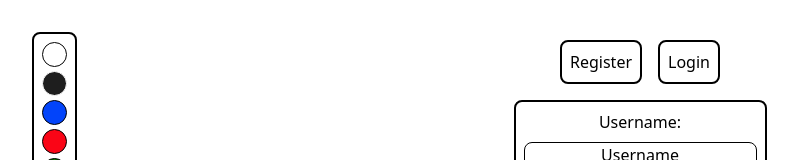
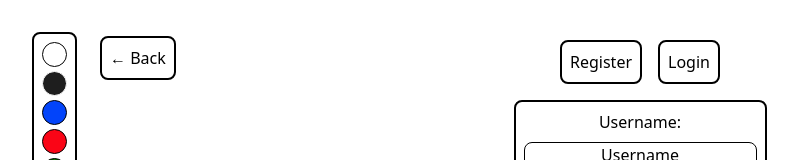
Before and after one commit to BlueSage96/SudokuSage, a React (Vite) app in the folder Frontend/: page /auth in a window 1280 px wide. Shown: the top 160 px of the page, without its empty margins (0-798 px from the left). Built offline with nearby package versions, Linux system fonts and the light colour scheme.

Commit message:
Brought back main menu pic, UI tweaks

```diff
--- a/Frontend/src/App.jsx
+++ b/Frontend/src/App.jsx
@@ -1,13 +1,11 @@
 import './App.css';
 import { Outlet } from "react-router-dom";
-import ThemeSwitcher from "./Hooks/ThemeSwitcher";
 
 function App() {
   return (
-    <ThemeSwitcher>
+    <>
       <Outlet/>
-    </ThemeSwitcher>
-
+    </>
   );
 }
 
--- a/Frontend/src/Auth/Auth.jsx
+++ b/Frontend/src/Auth/Auth.jsx
@@ -1,7 +1,15 @@
 import LogReg from "./LogReg/LogReg";
+import ThemeSwitcher from "../Hooks/ThemeSwitcher";
+import { useNavigate } from "react-router-dom";
+import { Button } from "flowbite-react";
+// add a back button
 export default function Auth () {
+    const navigate = useNavigate();
+
     return (
      <>
+        <Button onClick={()=> navigate(-1)} className="btn-style-2 absolute left-[100px]">&larr; Back</Button>
+        <ThemeSwitcher/>
          <LogReg/>
      </>
     )
--- a/Frontend/src/Auth/LogReg/LogReg.jsx
+++ b/Frontend/src/Auth/LogReg/LogReg.jsx
@@ -12,7 +12,7 @@ export default function LogReg () {
         <div className="flex items-center justify-center cursor: pointer text-black">
             {/* makeFrom ternary for colors */}
           <Button
-          className={`btn-style-1 m-2 card-themed ${makeForm == "signup" ? "active" : ""}`} type="button" onClick={() =>
+          className={`btn-style-1 m-2 ${makeForm == "signup" ? "active" : ""}`} type="button" onClick={() =>
             setMakeForm("signup")}>
             Register
           </Button>
--- a/Frontend/src/Auth/LogReg/Login.jsx
+++ b/Frontend/src/Auth/LogReg/Login.jsx
@@ -3,7 +3,7 @@ export default function Register() {
   return (
     <div className="flex items-center justify-center mt-2">
 
-    <Card className="card-themed placeholder:text-white flex max-w-md border-2 border-black rounded-lg p-2">
+    <Card className=" placeholder:text-white flex max-w-md border-2 border-black rounded-lg p-2">
       <form className="flex max-w-md flex-col gap-2 items-center">
 
         <Label htmlFor="username">Email:</Label>
--- a/Frontend/src/Components/Pages/Menu.jsx
+++ b/Frontend/src/Components/Pages/Menu.jsx
@@ -12,6 +12,11 @@ export default function Menu () {
     }
     return (
         <>
+        {/*
+            1. make wrapper that ignores the theme switcher i.e. no-style
+            2. do this in the module --> explicitly set background color
+            * #2 would be better
+        */}
            <img src={BG} className={MenuStyles.Background} alt="Main menu background image"/>
             <Button onClick={handleAuth}>
                 <img src={SignIn} className={MenuStyles.SignIn}/>
--- a/Frontend/src/Hooks/ThemeSwitcher.jsx
+++ b/Frontend/src/Hooks/ThemeSwitcher.jsx
@@ -1,7 +1,6 @@
 
 
 import ThemeOptions from "./ThemeOptions";
-import Auth from "../Auth/LogReg/LogReg";
 export default function ThemeSwitcher () {
     return (
       <div id="app">
@@ -18,7 +17,6 @@ export default function ThemeSwitcher () {
             <ThemeOptions theme="purple" bg="#AB1086" border="#000" />
             <ThemeOptions theme="orange" bg="#FD7506" border="#000" />
           </div>
-          <Auth/>
         </div>
       </div>
     );
--- a/Frontend/src/css/Menu.module.css
+++ b/Frontend/src/css/Menu.module.css
@@ -7,6 +7,7 @@
     height: 99vh;
     border: 6px solid black;
     border-radius: 8px;
+    background-color: white important!;
     z-index: -1;
 }
 
--- a/Frontend/src/index.css
+++ b/Frontend/src/index.css
@@ -22,7 +22,7 @@
 
   :root[data-theme="blue"]{
     --primary-background-color: rgba(24, 16, 255, 1);
-    --secondary-background-color:rgba(14, 16, 240, 1);
+    /* --secondary-background-color:rgba(14, 16, 240, 1); */
     --primary-border-color:#059bff;
     --primary-text-color:rgba(255, 255, 255, 0.87);
     --input-bg: #1e3a8a;
@@ -72,12 +72,12 @@
     transition: background-color 0.3s ease;
   }
 
-  #app {
+  /* #app {
     @apply h-full min-h-screen;
     background-color: var(--primary-background-color);
     color: var(--primary-text-color);
     transition: background-color 0.3s ease, color 0.3s ease;
-  }
+  } */
 }
 
 @layer components {
@@ -103,21 +103,26 @@
            text-[var(--primary-text-color)]
   }
 
-  .theme-options {
+.theme-options {
   @apply bg-[var(--primary-background-color)]
           border-[var(--secondary-border-color)]
           text-[var(--secondary-text-color)]
 }
 
+.no-theme {
+    background-color: initial !important;
+    color: initial !important;
+  }
+
   .btn-style-1 {
-     @apply border-2 border-black p-2 mb-2
+     @apply border-2 border-black p-2 mb-2 rounded-lg
   }
 
   .btn-style-1:hover {
     @apply cursor-pointer bg-blue-400
   }
    .btn-style-2 {
-     @apply border-2 border-black p-2 mt-1
+     @apply border-2 border-black p-2 mt-1 rounded-lg
   }
 
   .btn-style-2:hover {
```
